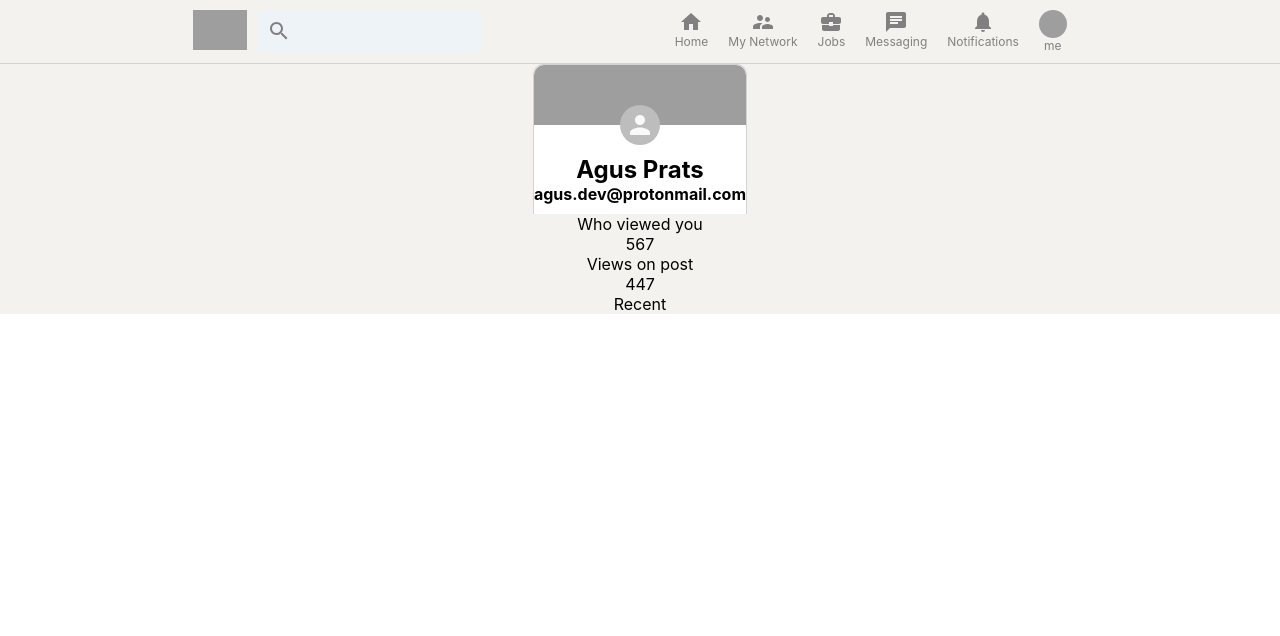
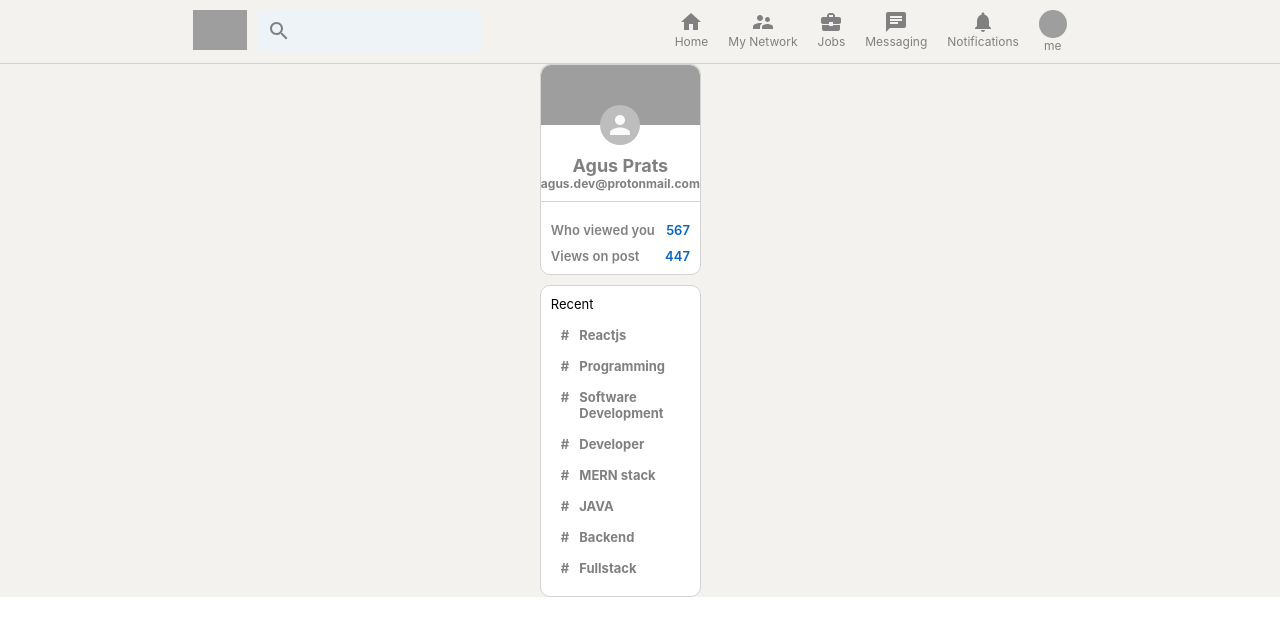
Before and after one commit to agusprats/linkedin_like, a React (Create React App) app: page / in a window 1280 px wide. Shown: the top 636 px of the page. Built offline with nearby package versions, Linux system fonts and the light colour scheme; grey boxes are pictures that could not be loaded.

Commit message:
sidebar style

```diff
--- a/src/Sidebar.css
+++ b/src/Sidebar.css
@@ -9,6 +9,16 @@
 
 .sidebar__avatar {
     margin-bottom: 10px;
+}
+
+.sidebar__top > h4 {
+    color: gray;
+    font-size: 12px;
+}
+
+.sidebar__top > h2 {
+    color: gray;
+    font-size: 18px;
 }
 
 .sidebar__top {
@@ -31,3 +41,62 @@
     border-top-right-radius: 10px;
     object-fit: cover;
 }
+
+.sidebar__stat{
+    margin-top: 10px;
+    display: flex;
+    justify-content: space-between;
+}
+
+.sidebar__stat > p {
+    color: gray;
+    font-size: 13px;
+    font-weight: 600;
+}
+
+.sidebar__statNumber {
+    font-weight: bold;
+    color:#0a66c2 !important;
+}
+.sidebar__stats {
+    padding: 10px;
+    margin-bottom: 10px;
+    border:1px solid lightgray;
+    background-color: white;
+    border-bottom-left-radius: 10px;
+    border-bottom-right-radius: 10px;
+}
+.sidebar__bottom{
+    text-align: left;
+    padding: 10px;
+    border:1px solid lightgray;
+    background-color: white;
+    border-radius: 10px;
+    margin-top: 10px;
+}
+
+.sidebar__recentItem{
+    display: flex;
+    font-size: 13px;
+    color: gray;
+    font-weight: bolder;
+    cursor: pointer;
+    margin-bottom: 5px;
+    padding:5px;
+}
+
+.sidebar__bottom > p {
+    font-size: 13px;
+    padding-bottom: 10px;
+}
+.sidebar__recentItem:hover{
+    background-color: whitesmoke;
+    border-radius: 10px;
+    cursor: pointer;
+    color: black;
+}
+
+.sidebar__hash{
+    margin-right: 10px;
+    margin-left: 5px;
+}
--- a/src/Sidebar.js
+++ b/src/Sidebar.js
@@ -3,6 +3,14 @@
 import './Sidebar.css';
 
 function Sidebar() {
+
+    const recentItem = (topic) => (
+<div className="sidebar__recentItem">
+    <span className="sidebar__hash">#</span>
+    <p>{topic}</p>
+</div>
+    )
+
     return (
     <div className="sidebar">
         <div className="sidebar__top">
@@ -21,11 +29,19 @@
                 <p className="sidebar__statNumber">447</p>
             </div>
         </div>
-        <div className="sidebar__botton">
+        <div className="sidebar__bottom">
             <p>Recent</p>
+            {recentItem('Reactjs')}
+            {recentItem('Programming')}
+            {recentItem('Software Development')}
+            {recentItem('Developer')}
+            {recentItem('MERN stack')}
+            {recentItem('JAVA')}
+            {recentItem('Backend')}
+            {recentItem('Fullstack')}
         </div>
     </div>
     )
 }
 
-export default Sidebar
+export default Sidebar;
```
Also changed, not shown: 1 other file (tests, documents, lock files or other folders).
